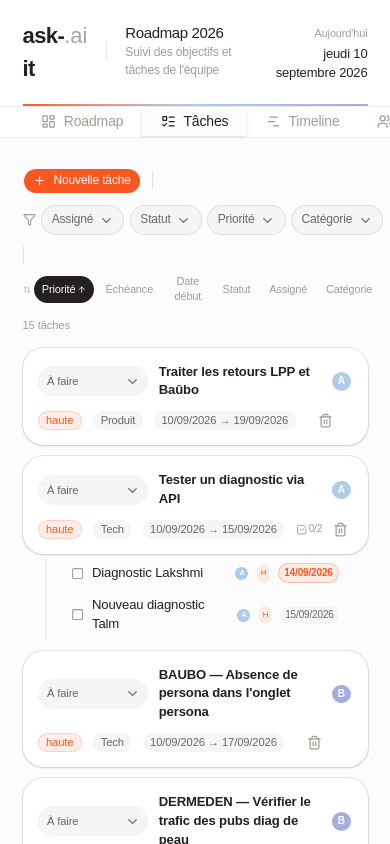
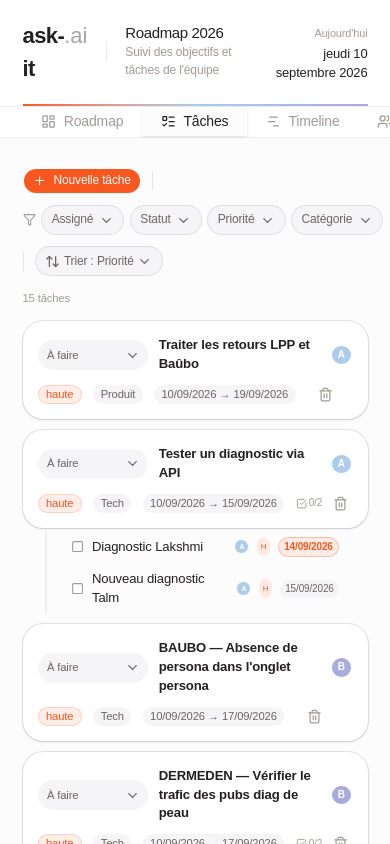
Before and after one commit to pierrechn26/askit-roadmap, a React (Vite) app: page / in a window 390 px wide. Both pictures are taken after a click on the tab "Tâches". Shown: the top 844 px of the page. Built offline with nearby package versions, Linux system fonts and the light colour scheme.

Commit message:
Single sort dropdown for tasks, add email/phone/linkedin to CRM deals

```diff
--- a/src/components/CrmPanel.tsx
+++ b/src/components/CrmPanel.tsx
@@ -12,6 +12,7 @@ import { Separator } from '@/components/ui/separator'
 import {
   Plus, TrendingUp, Trophy, XCircle, Clock, CalendarClock, Send,
   ChevronUp, ChevronDown, GripVertical, AlertCircle, StickyNote, X,
+  Mail, Phone, ExternalLink,
 } from 'lucide-react'
 import { differenceInDays } from 'date-fns'
 import type { CrmDeal, CrmStage, CrmNote } from '@/types/crm'
@@ -33,7 +34,7 @@ export function CrmPanel({ deals, onDealsChange }: Props) {
 
   // New deal form
   const [form, setForm] = useState({
-    company: '', contact: '', amount: '', source: '', nextAction: '', nextActionDate: '',
+    company: '', contact: '', email: '', phone: '', linkedin: '', amount: '', source: '', nextAction: '', nextActionDate: '',
   })
 
   function createDeal() {
@@ -42,6 +43,9 @@ export function CrmPanel({ deals, onDealsChange }: Props) {
       id: Date.now().toString(),
       company: form.company.trim(),
       contact: form.contact.trim(),
+      email: form.email.trim(),
+      phone: form.phone.trim(),
+      linkedin: form.linkedin.trim(),
       amount: parseFloat(form.amount) || 0,
       stage: 'a_contacter',
       notes: [],
@@ -52,7 +56,7 @@ export function CrmPanel({ deals, onDealsChange }: Props) {
       nextActionDate: form.nextActionDate,
     }
     onDealsChange([...deals, deal])
-    setForm({ company: '', contact: '', amount: '', source: '', nextAction: '', nextActionDate: '' })
+    setForm({ company: '', contact: '', email: '', phone: '', linkedin: '', amount: '', source: '', nextAction: '', nextActionDate: '' })
     setCreateOpen(false)
   }
 
@@ -142,8 +146,15 @@ export function CrmPanel({ deals, onDealsChange }: Props) {
           <DialogContent className="rounded-2xl max-w-md">
             <DialogHeader><DialogTitle className="text-[#241f20]">Nouveau prospect</DialogTitle></DialogHeader>
             <div className="space-y-3 pt-2">
-              <Input placeholder="Entreprise" className="rounded-xl" value={form.company} onChange={(e) => setForm({ ...form, company: e.target.value })} />
-              <Input placeholder="Contact" className="rounded-xl" value={form.contact} onChange={(e) => setForm({ ...form, contact: e.target.value })} />
+              <div className="grid grid-cols-2 gap-2">
+                <Input placeholder="Entreprise" className="rounded-xl" value={form.company} onChange={(e) => setForm({ ...form, company: e.target.value })} />
+                <Input placeholder="Nom du contact" className="rounded-xl" value={form.contact} onChange={(e) => setForm({ ...form, contact: e.target.value })} />
+              </div>
+              <div className="grid grid-cols-2 gap-2">
+                <Input placeholder="Email" type="email" className="rounded-xl" value={form.email} onChange={(e) => setForm({ ...form, email: e.target.value })} />
+                <Input placeholder="Téléphone" type="tel" className="rounded-xl" value={form.phone} onChange={(e) => setForm({ ...form, phone: e.target.value })} />
+              </div>
+              <Input placeholder="URL LinkedIn" className="rounded-xl" value={form.linkedin} onChange={(e) => setForm({ ...form, linkedin: e.target.value })} />
               <div className="grid grid-cols-2 gap-2">
                 <div>
                   <label className="text-xs text-[#a39c95] mb-1 block">Montant mensuel (€)</label>
@@ -468,6 +479,31 @@ function DealDetailSheet({ deal, open, onOpenChange, onUpdate, onDelete }: {
 
         <ScrollArea className="flex-1">
           <div className="px-6 py-4 space-y-5">
+            {/* Contact info */}
+            <div className="space-y-2">
+              <div className="flex items-center gap-2">
+                <Mail className="h-3.5 w-3.5 text-[#a39c95] shrink-0" />
+                <Input value={deal.email || ''} onChange={(e) => update('email', e.target.value)}
+                  placeholder="Email" type="email" className="rounded-lg text-sm h-8" />
+              </div>
+              <div className="flex items-center gap-2">
+                <Phone className="h-3.5 w-3.5 text-[#a39c95] shrink-0" />
+                <Input value={deal.phone || ''} onChange={(e) => update('phone', e.target.value)}
+                  placeholder="Téléphone" type="tel" className="rounded-lg text-sm h-8" />
+              </div>
+              <div className="flex items-center gap-2">
+                <ExternalLink className="h-3.5 w-3.5 text-[#a39c95] shrink-0" />
+                <Input value={deal.linkedin || ''} onChange={(e) => update('linkedin', e.target.value)}
+                  placeholder="URL LinkedIn" className="rounded-lg text-sm h-8" />
+                {deal.linkedin && (
+                  <a href={deal.linkedin} target="_blank" rel="noopener noreferrer"
+                    className="text-[10px] text-[#f8571f] hover:underline shrink-0">Ouvrir</a>
+                )}
+              </div>
+            </div>
+
+            <Separator />
+
             {/* Amount + Source */}
             <div className="grid grid-cols-2 gap-3">
               <div>
--- a/src/components/TaskTable.tsx
+++ b/src/components/TaskTable.tsx
@@ -5,7 +5,7 @@ import { Button } from '@/components/ui/button'
 import { Input } from '@/components/ui/input'
 import { Select, SelectContent, SelectItem, SelectTrigger, SelectValue } from '@/components/ui/select'
 import { Dialog, DialogContent, DialogHeader, DialogTitle, DialogTrigger } from '@/components/ui/dialog'
-import { Plus, Trash2, ArrowUpDown, ArrowUp, ArrowDown, MessageSquare, CheckSquare, Square, Paperclip, ChevronRight, Filter, X } from 'lucide-react'
+import { Plus, Trash2, ArrowUpDown, MessageSquare, CheckSquare, Square, Paperclip, ChevronRight, Filter, X } from 'lucide-react'
 import type { Task, Priority, TaskStatus, TeamMember, SubTask, Objective } from '@/types'
 import { STATUS_LABELS, STATUS_COLORS, PRIORITY_ORDER } from '@/types'
 import { DEFAULT_CATEGORIES } from '@/data/defaults'
@@ -310,22 +310,29 @@ export function TaskTable({ tasks, onTasksChange, members, objectives, onTaskCli
         {/* Separator */}
         <div className="w-px h-5 bg-[#241f20]/10" />
 
-        {/* Sort */}
-        <div className="flex items-center gap-1">
-          <ArrowUpDown className="h-3.5 w-3.5 text-[#a39c95]" />
-          {(Object.keys(SORT_LABELS) as SortKey[]).map((key) => (
-            <button
-              key={key}
-              onClick={() => handleSortClick(key)}
-              className={`h-7 px-2 rounded-full text-[11px] flex items-center gap-0.5 transition-all ${
-                sortBy === key ? 'bg-[#241f20] text-white' : 'text-[#a39c95] hover:text-[#241f20] hover:bg-[#f5f5f7]'
-              }`}
-            >
-              {SORT_LABELS[key]}
-              {sortBy === key && (sortAsc ? <ArrowUp className="h-2.5 w-2.5" /> : <ArrowDown className="h-2.5 w-2.5" />)}
-            </button>
-          ))}
-        </div>
+        {/* Sort — single dropdown */}
+        <Select value={`${sortBy}-${sortAsc ? 'asc' : 'desc'}`} onValueChange={(v) => {
+          const [key, dir] = v.split('-') as [SortKey, string]
+          setSortBy(key)
+          setSortAsc(dir === 'asc')
+        }}>
+          <SelectTrigger className="h-7 rounded-full text-[12px] px-2.5 bg-[#f5f5f7] text-[#6c6560] w-auto gap-1">
+            <ArrowUpDown className="h-3 w-3" />
+            <span>Trier : {SORT_LABELS[sortBy]}</span>
+          </SelectTrigger>
+          <SelectContent>
+            {(Object.keys(SORT_LABELS) as SortKey[]).map((key) => (
+              <SelectItem key={`${key}-asc`} value={`${key}-asc`}>
+                {SORT_LABELS[key]} ↑
+              </SelectItem>
+            ))}
+            {(Object.keys(SORT_LABELS) as SortKey[]).map((key) => (
+              <SelectItem key={`${key}-desc`} value={`${key}-desc`}>
+                {SORT_LABELS[key]} ↓
+              </SelectItem>
+            ))}
+          </SelectContent>
+        </Select>
       </div>
 
       {/* Results count */}
--- a/src/types/crm.ts
+++ b/src/types/crm.ts
@@ -47,6 +47,9 @@ export interface CrmDeal {
   id: string
   company: string
   contact: string
+  email: string
+  phone: string
+  linkedin: string
   amount: number
   stage: CrmStage
   notes: CrmNote[]
```
